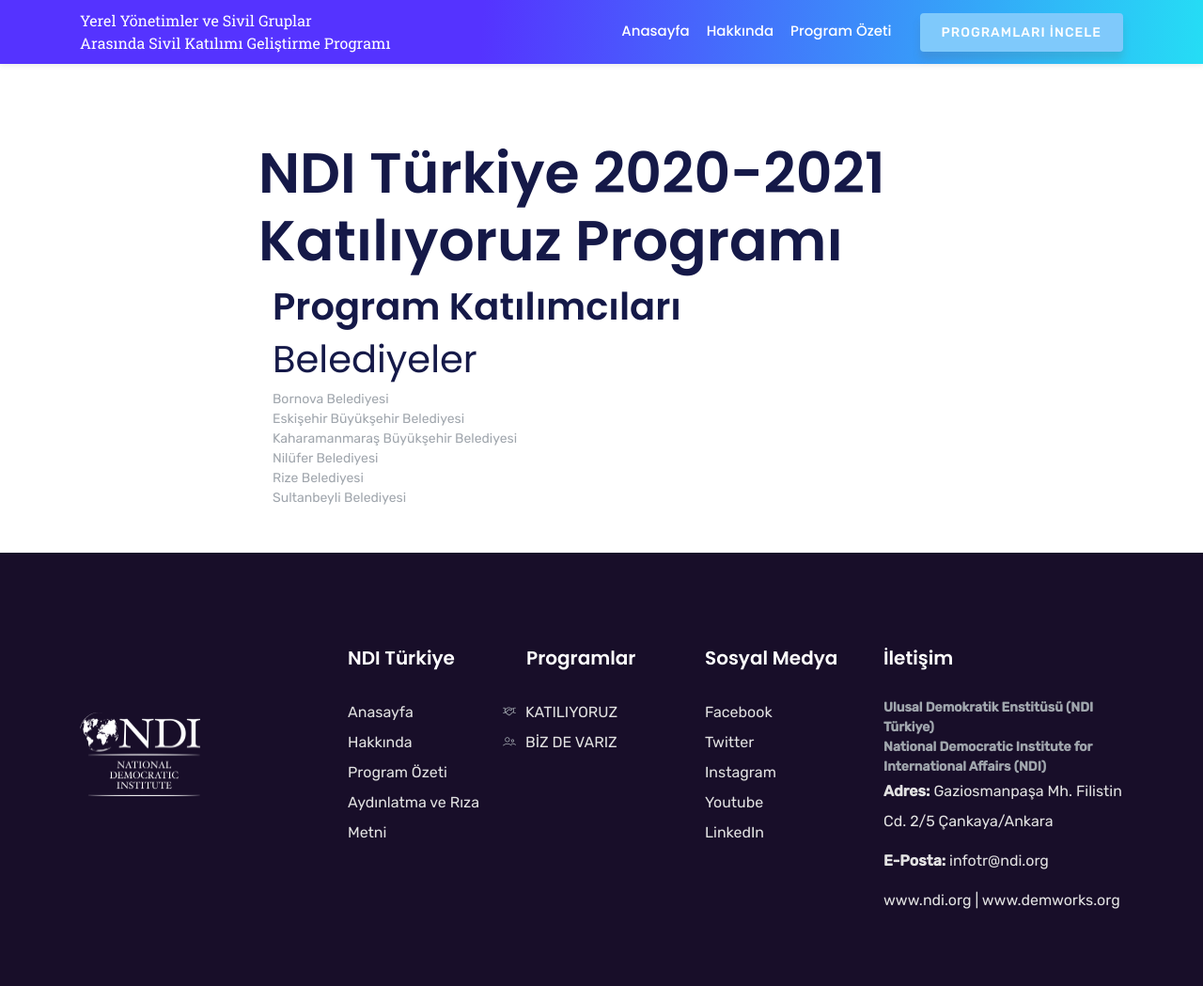
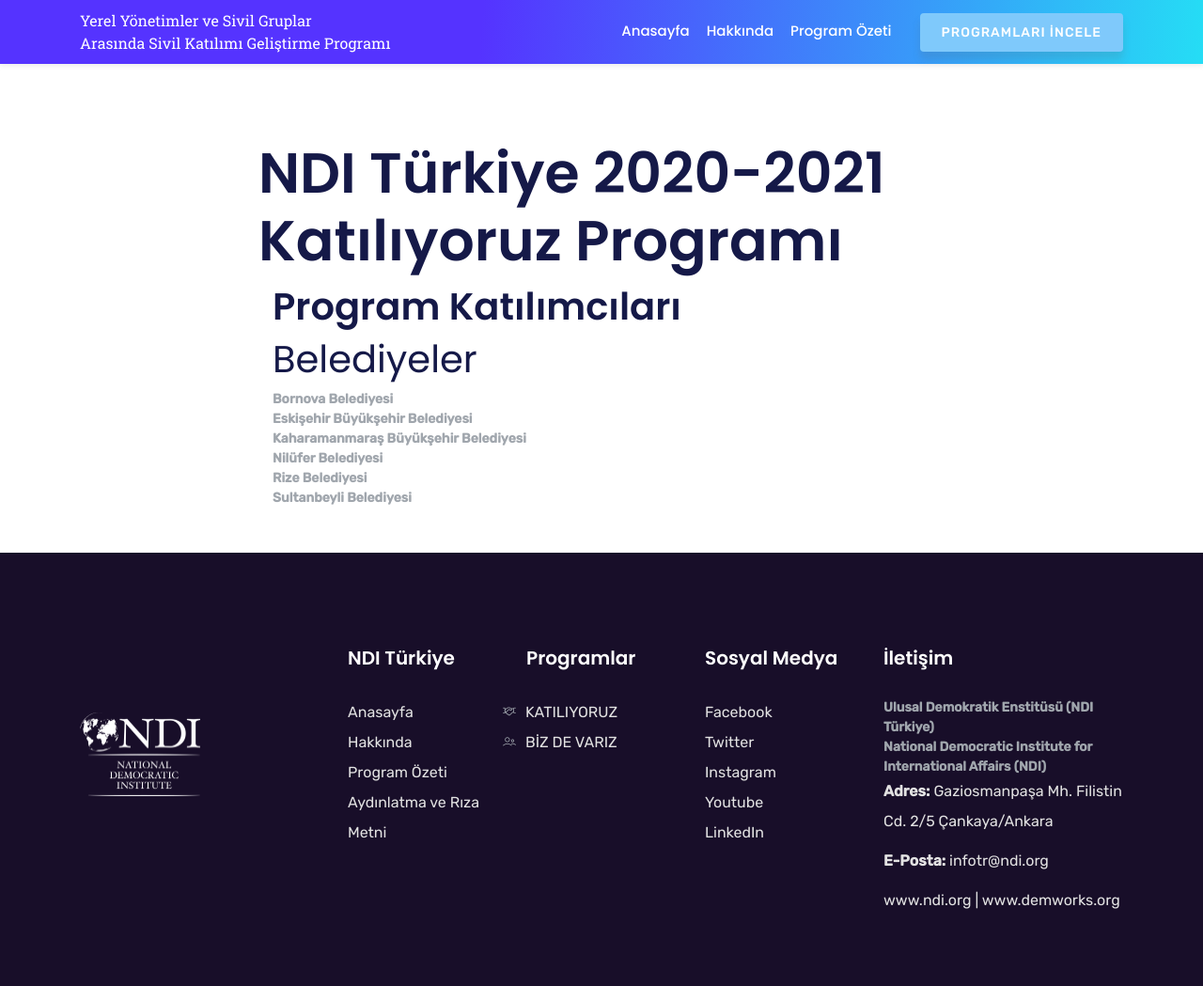
Before and after one commit to uirmaksever/ndi-civic-participation-young-women-website, a Jekyll site: the page built from _posts/programs/2020-12-04-ndi-turkiye-2020-2021-katiliyoruz-programi.md, in a window 1280 px wide. Shown: the part 200-1249 px from the top of the page at 94% size. Built offline with Jekyll 4.4.1, drawn with Linux system fonts in a browser that asks for light colours; some web fonts are replaced; a script that is not in the unit is left out.

```diff
--- a/_posts/programs/2020-12-04-ndi-turkiye-2020-2021-katiliyoruz-programi.md
+++ b/_posts/programs/2020-12-04-ndi-turkiye-2020-2021-katiliyoruz-programi.md
@@ -13,9 +13,9 @@ application_form_url: post
 
 
 
-* Bornova Belediyesi
-* Eskişehir Büyükşehir Belediyesi
-* Kaharamanmaraş Büyükşehir Belediyesi
-* Nilüfer Belediyesi
-* Rize Belediyesi
-* Sultanbeyli Belediyesi
+* **Bornova Belediyesi**
+* **Eskişehir Büyükşehir Belediyesi**
+* **Kaharamanmaraş Büyükşehir Belediyesi**
+* **Nilüfer Belediyesi**
+* **Rize Belediyesi**
+* **Sultanbeyli Belediyesi**
```
